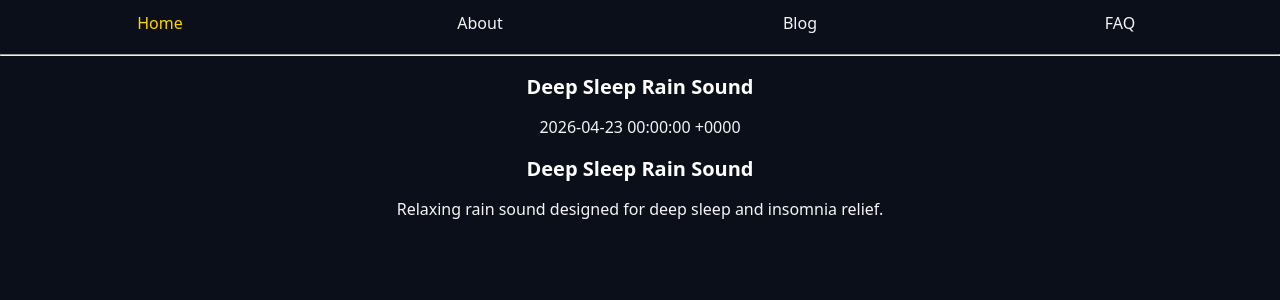
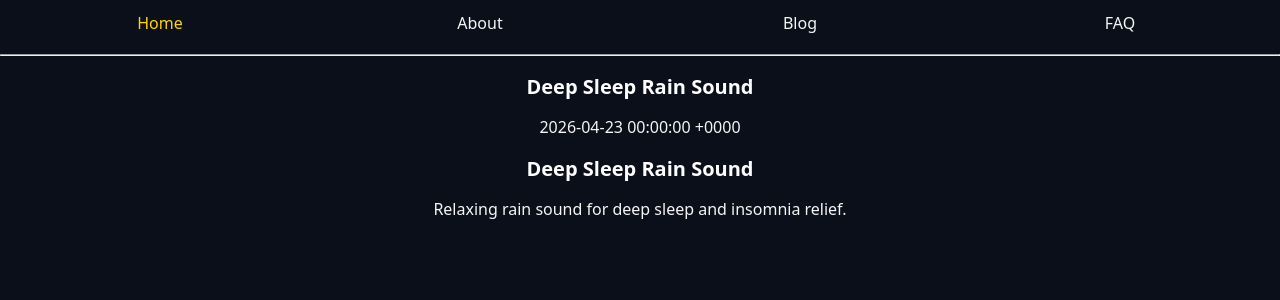
Before and after one commit to choijangwook/rain-deep-sleep, a Jekyll site: the page built from _posts/2026-04-23-원래.md, in a window 1280 px wide. Shown: the top 300 px of the page. Built offline with Jekyll 4.4.1, drawn with Linux system fonts in a browser that asks for light colours; our own code applies the rules of GitHub Pages for plain Markdown files.

Commit message:
Update 2026-04-23-원래.md

```diff
--- a/_posts/2026-04-23-원래.md
+++ b/_posts/2026-04-23-원래.md
@@ -1,7 +1,9 @@
 ---
+layout: post
 title: Deep Sleep Rain Sound
+date: 2026-04-23
 ---
 
 # Deep Sleep Rain Sound
 
-Relaxing rain sound designed for deep sleep and insomnia relief.
+Relaxing rain sound for deep sleep and insomnia relief.
```
